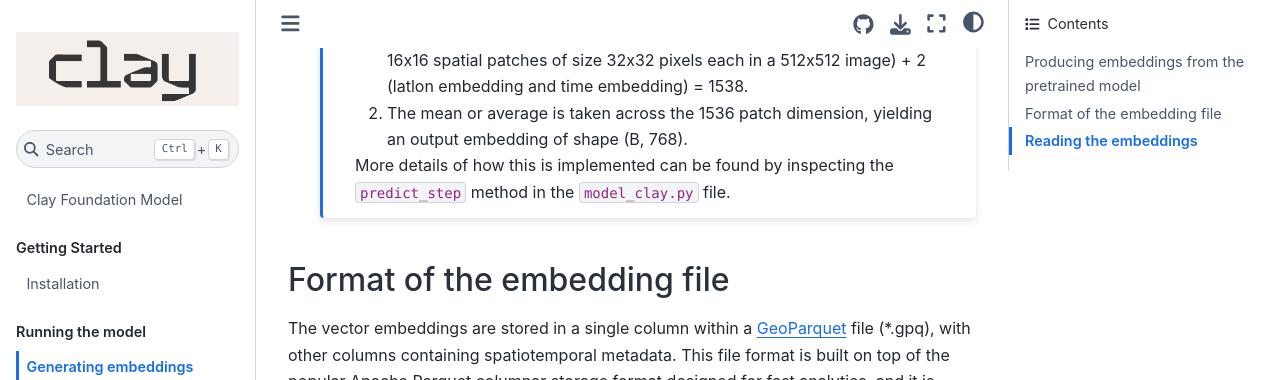
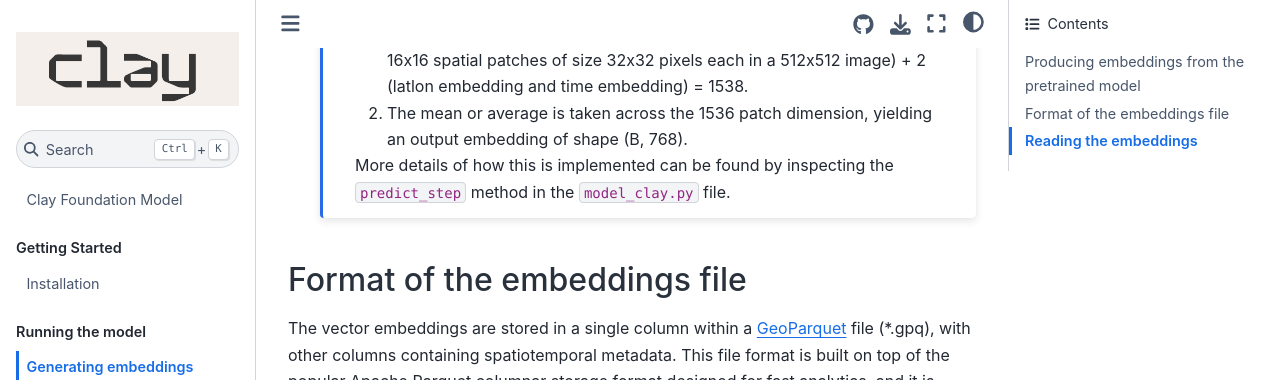
Before and after one commit to Clay-foundation/model, a Jupyter Book: the page built from docs/model_embeddings.md, in a window 1280 px wide and 900 px high, scrolled down 1492 px. Shown: the top 380 px of the window. Built offline with Jupyter Book 1.0.4 settings and Sphinx 7.4.7 and the Sphinx Book theme 1.1.4, drawn with Linux system fonts in a browser that asks for light colours.

Commit message:
:pencil2: Typo embedding -> embeddings
Never sure whether it's singular or plural.

````diff
--- a/docs/model_embeddings.md
+++ b/docs/model_embeddings.md
@@ -70,7 +70,7 @@ Step by step instructions to create embeddings for a single MGRS tile location
    ```
 
 
-## Format of the embedding file
+## Format of the embeddings file
 
 The vector embeddings are stored in a single column within a
 [GeoParquet](https://geoparquet.org) file (*.gpq), with other columns
````
